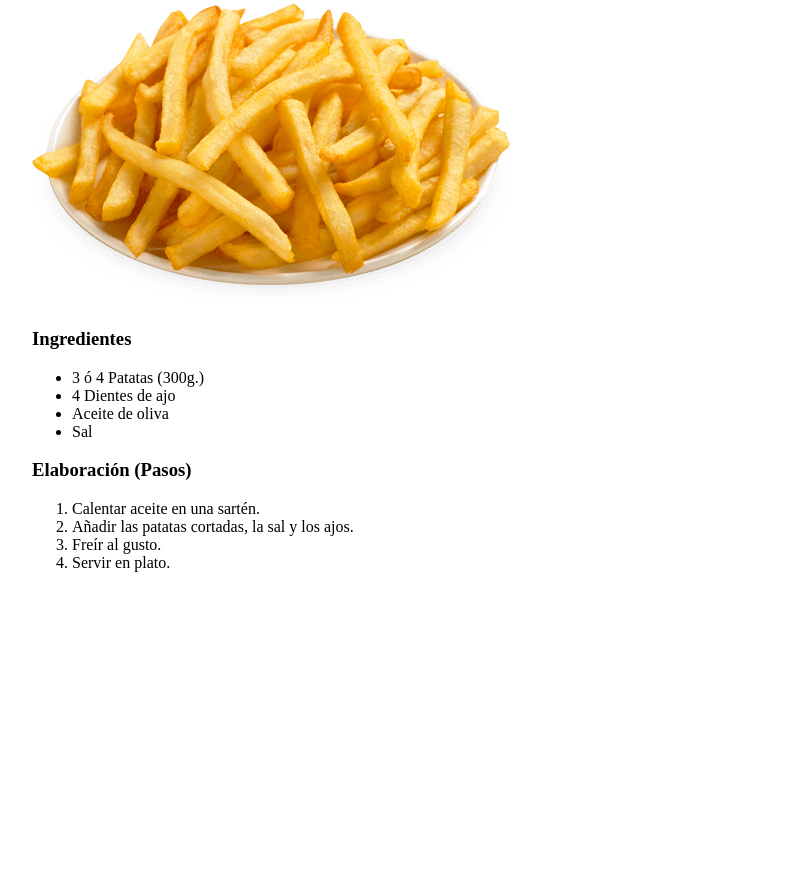
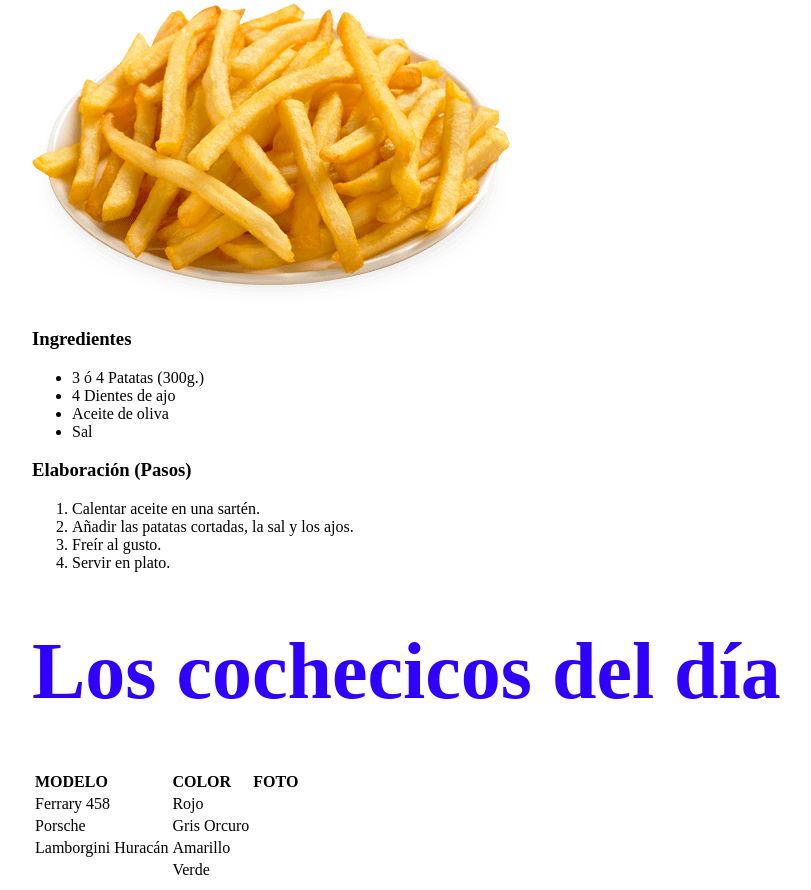
Before and after one commit to Tropezodev/LenguajeDeMarcas, a plain HTML site: page Practica3.html in a window 1280 px wide. Shown: the part 242-1132 px from the top of the page, without its empty margins (168-979 px from the left). Before the commit the page ends 830 px from the top, so only its background shows below. Drawn offline with Linux system fonts and the light colour scheme.

Commit message:
Ejercicio 2 Práctica 3 Mitad

```diff
--- a/Practica3.html
+++ b/Practica3.html
@@ -40,5 +40,38 @@
         <li>Freír al gusto.</li>
         <li>Servir en plato.</li>
     </ol></p>
+    <h1>Los cochecicos del día</h1>
+    <table>
+        <thead>
+        <tr>
+            <th>MODELO</th>
+            <th>COLOR</th>
+            <th>FOTO</th>
+        </tr>
+        </thead>
+            <tbody>
+            <tr>
+                <td>Ferrary 458</td>
+                <td>Rojo</td>
+                <td></td>
+            </tr>
+            <tr>
+                <td>Porsche</td>
+                <td>Gris Orcuro</td>
+                <td></td>
+            </tr>
+            <tr>
+                <td>Lamborgini Huracán</td>
+                <td>Amarillo</td>
+                <td></td>
+            </tr>
+            <tr>
+                <td></td>
+                <td>Verde</td>
+                <td></td>
+            </tr>
+
+        </tbody>
+        </table>
 </body>
 </html>
```
